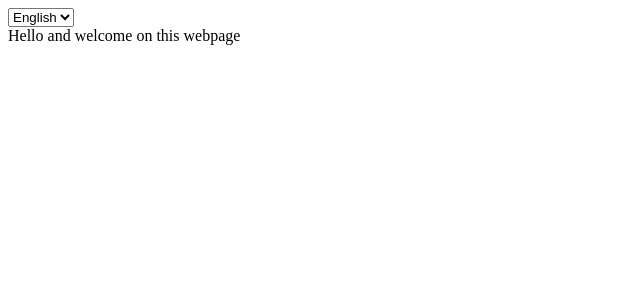
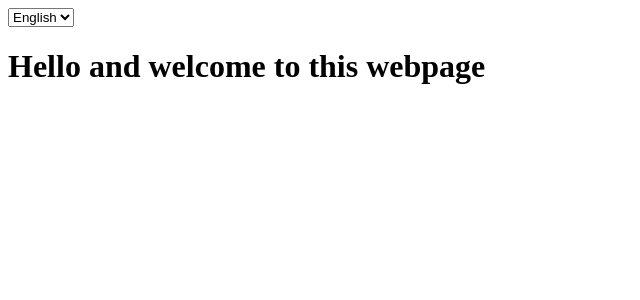
Before and after one commit to alessiobo/React-Exercices, a React (Create React App) app in the folder esercizi/: page / in a window 1280 px wide. Shown: the top 300 px of the page, without its empty margins (0-640 px from the left). Built offline with nearby package versions, Linux system fonts and the light colour scheme.

Commit message:
add context2

```diff
--- a/esercizi/src/DisplayLanguage.js
+++ b/esercizi/src/DisplayLanguage.js
@@ -1,29 +1,30 @@
-// Create a LanguageContext and wrap a DisplayLanguage component within its provider.
-// Add a select tag to the component containing the DisplayLanguage component that allows
-// the user to select the language, and pass it as a value to the Provider.
+// Consume the LanguageContext within the DisplayLanguage component
+// by using the context consumer, and show the selected language in an h1 tag.
 
-import React from "react";
-import { LanguageContext } from "./LanguageContext";
+import React from 'react'
+import { LanguageContext } from './LanguageContext'
 
 const String = {
-  en: {
-    greetings: "Hello and welcome on this webpage",
-  },
-  it: {
-    greetings: "Ciao e benvenuto su questa pagina web",
-  },
-};
+    en: {
+        greetings: "Hello and welcome to this webpage"
+    },
+    it: {
+        greetings: "Ciao e benvenuto su questa pagina web"
+    }
+}
 
 class DisplayLanguage extends React.Component {
   render() {
     return (
       <div>
         <LanguageContext.Consumer>
-          {(language) => <div>{String[language].greetings}</div>}
+        { (language) =>(
+            <h1>{String[language].greetings}</h1>
+        )}
         </LanguageContext.Consumer>
       </div>
-    );
+    )
   }
 }
 
-export default DisplayLanguage;
+export default DisplayLanguage
```
